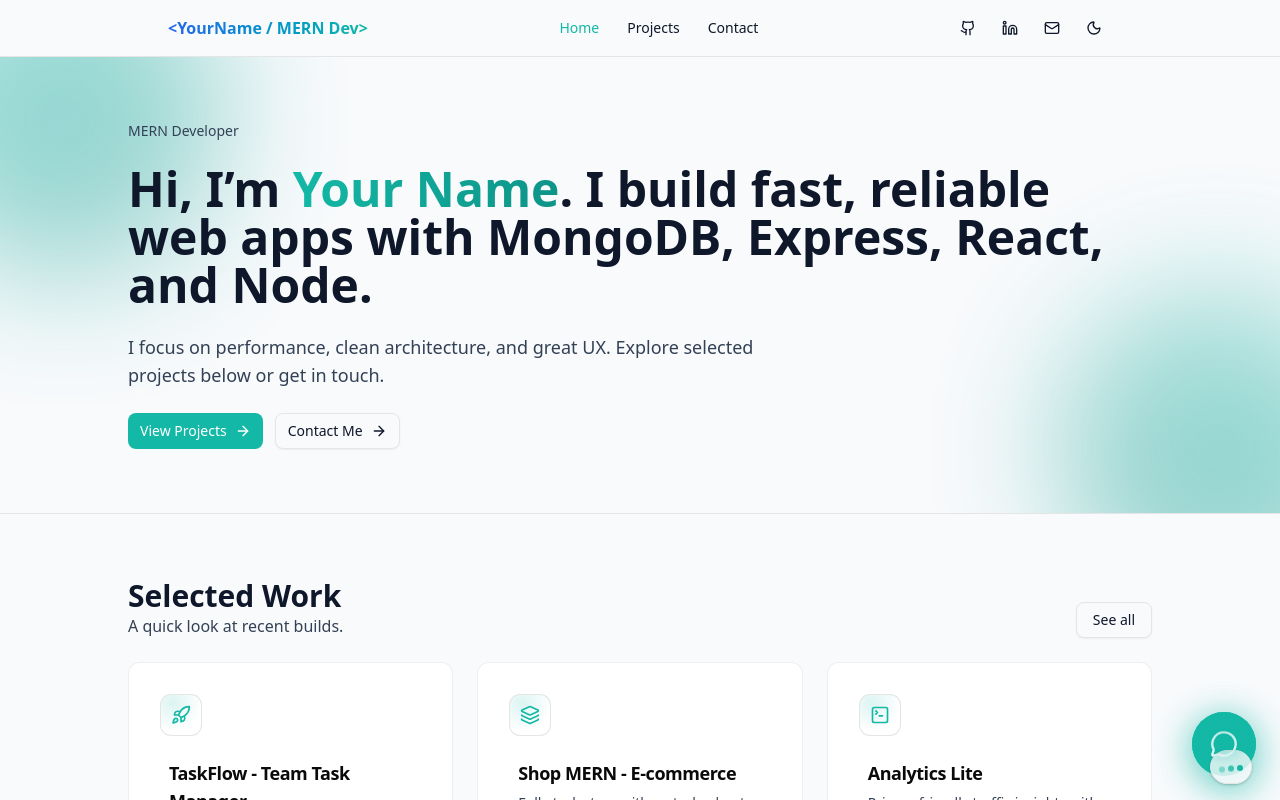
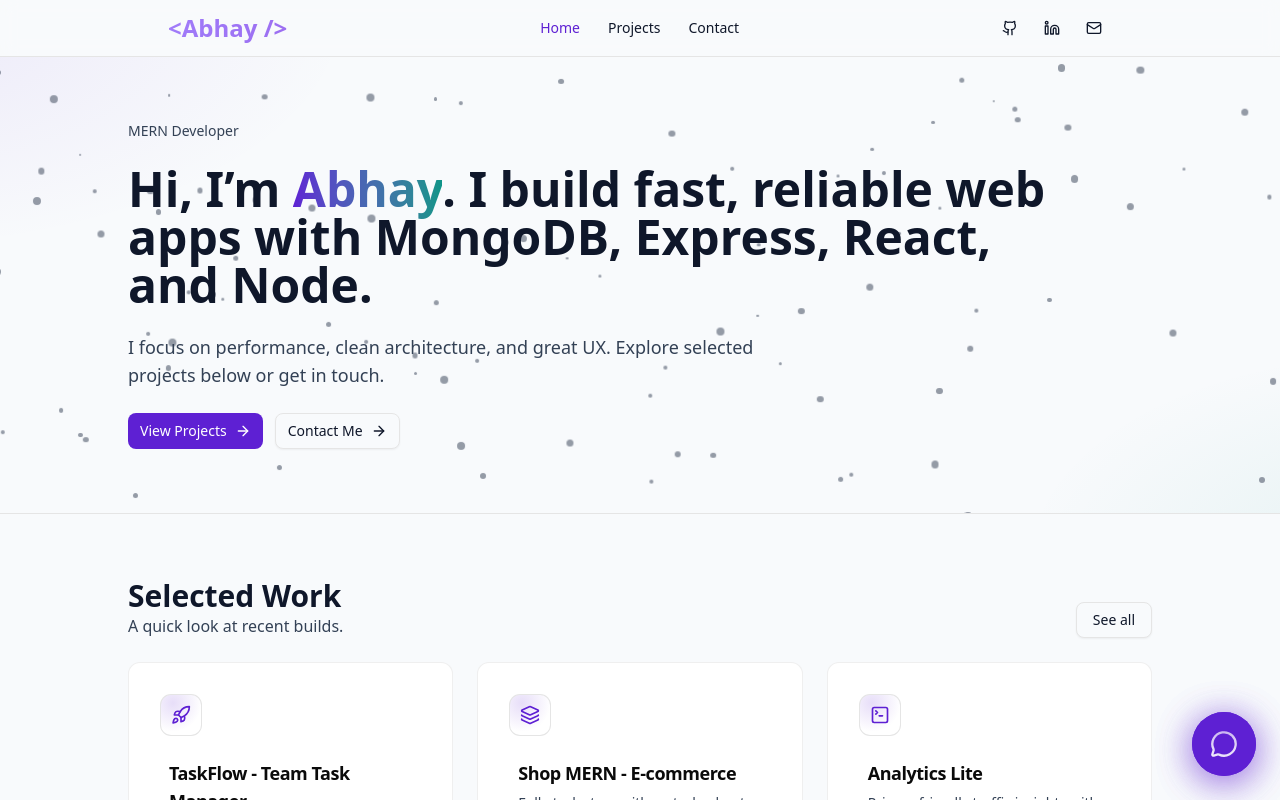
Before and after one commit to abhay-pansuriya-7/Abhay, a Next.js app: page / in a window 1280 px wide. Shown: the top 800 px of the page. Built offline with nearby package versions, Linux system fonts and the light colour scheme.

Commit message:
Made UI changes

```diff
--- a/app/globals.css
+++ b/app/globals.css
@@ -4,18 +4,23 @@
 @custom-variant dark (&:is(.dark *));
 
 :root {
-  --background: #f8fafc; /* light */
+  --background: #f8fafc;
+  /* light */
   --foreground: #0f172a;
 
   /* primary + accent follow the global tokens for consistency */
-  --primary: #14b8a6; /* teal-500 */
+  --primary: #5e20d3;
+  /* teal-500 */
   --primary-foreground: #ffffff;
-  --accent: #0d9488; /* teal-600 (slightly darker) */
+  --accent: #0d9488;
+  /* teal-600 (slightly darker) */
   --accent-foreground: #0f172a;
 
   /* keep readable body/caption in light mode */
-  --muted: #64748b; /* slate-500 */
-  --muted-foreground: #334155; /* slate-700 */
+  --muted: #64748b;
+  /* slate-500 */
+  --muted-foreground: #334155;
+  /* slate-700 */
 
   /* focus ring follows primary */
   --ring: var(--primary);
@@ -46,17 +51,23 @@
 }
 
 .dark {
-  --background: #111113; /* charcoal black */
-  --foreground: #f5f5f5; /* soft white */
-  --primary: #14b8a6; /* elegant violet */
+  --background: #111113;
+  /* charcoal black */
+  --foreground: #f5f5f5;
+  /* soft white */
+  --primary: #9e6dfa;
+  /* elegant violet */
   --primary-foreground: #ffffff;
-  --accent: #0d9488; /* subtle green highlight */
-  --accent-foreground: #111113;
-  --muted: #27272a; /* balanced gray */
+  --accent: #7535ebbe;
+  /* subtle green highlight */
+  --accent-foreground: #f5f5f5;
+  --muted: #27272a;
+  /* balanced gray */
   --muted-foreground: #e4e4e7;
 
   /* card surface slightly lighter than background for clear elevation */
-  --card: #18181b; /* slightly lighter than background */
+  --card: #18181b;
+  /* slightly lighter than background */
   --card-foreground: #f5f5f5;
   --popover: #18181b;
   --popover-foreground: #f5f5f5;
@@ -133,6 +144,7 @@
   * {
     @apply border-border outline-ring/50;
   }
+
   body {
     @apply bg-background text-foreground;
   }
@@ -155,10 +167,10 @@
   transition: box-shadow .3s ease, transform .25s ease, border-color .3s ease, background .3s ease;
   box-shadow: 0 1px 0 0 color-mix(in oklab, var(--border), transparent 60%);
 }
+
 .card-elevate:hover {
   transform: translateY(-2px);
-  box-shadow: 0 6px 22px -8px color-mix(in oklab, var(--color-primary), transparent 70%), 0 1px 0 0
-    color-mix(in oklab, var(--border), transparent 60%);
+  box-shadow: 0 6px 22px -8px color-mix(in oklab, var(--color-primary), transparent 70%), 0 1px 0 0 color-mix(in oklab, var(--border), transparent 60%);
   border-color: color-mix(in oklab, var(--color-primary), var(--border) 70%);
   background: color-mix(in oklab, var(--card), var(--color-primary) 2.5%);
 }
@@ -169,11 +181,13 @@
     opacity: 0;
     transform: translateY(6px);
   }
+
   to {
     opacity: 1;
     transform: translateY(0);
   }
 }
+
 .animate-fade-in-up {
   animation: fade-in-up .55s ease both;
 }
@@ -191,7 +205,9 @@ html.theme-transition * {
   transition-duration: 300ms;
   transition-timing-function: cubic-bezier(0.22, 0.61, 0.36, 1);
 }
+
 @media (prefers-reduced-motion: reduce) {
+
   html.theme-transition,
   html.theme-transition * {
     transition: none !important;
@@ -200,47 +216,49 @@ html.theme-transition * {
 
 /* Elegant light-mode gradient surface utility */
 html:not(.dark) .light-surface {
-  background-image: radial-gradient(
-      800px 400px at -10% -10%,
+  background-image: radial-gradient(800px 400px at -10% -10%,
       color-mix(in oklab, var(--color-primary), transparent 92%),
-      transparent 60%
-    ),
-    radial-gradient(
-      700px 380px at 110% 110%,
+      transparent 60%),
+    radial-gradient(700px 380px at 110% 110%,
       color-mix(in oklab, var(--color-accent), transparent 92%),
-      transparent 55%
-    );
+      transparent 55%);
   background-blend-mode: normal;
 }
 
 /* Typing dots animation for chat teaser */
 @keyframes typing-dot {
+
   0%,
   80%,
   100% {
     opacity: 0.25;
     transform: translateY(0);
   }
+
   40% {
     opacity: 1;
     transform: translateY(-2px);
   }
 }
+
 .typing-dots {
   display: inline-flex;
   align-items: center;
   gap: 3px;
 }
+
 .typing-dots .dot {
   width: 6px;
   height: 6px;
   border-radius: 9999px;
-  background: var(--color-primary);
+  background: var(--foreground);
   animation: typing-dot 1.2s infinite ease-in-out;
 }
+
 .typing-dots .dot:nth-child(2) {
   animation-delay: .15s;
 }
+
 .typing-dots .dot:nth-child(3) {
   animation-delay: .3s;
 }
@@ -250,13 +268,16 @@ html:not(.dark) .light-surface {
   0% {
     box-shadow: 0 0 0 0 color-mix(in oklab, var(--color-primary), transparent 70%);
   }
+
   70% {
     box-shadow: 0 0 0 14px transparent;
   }
+
   100% {
     box-shadow: 0 0 0 0 transparent;
   }
 }
+
 .chat-glow {
   filter: drop-shadow(0 6px 18px color-mix(in oklab, var(--color-primary), transparent 60%));
   animation: chat-glow-pulse 2.4s ease-out infinite;
@@ -268,19 +289,83 @@ html:not(.dark) .light-surface {
     opacity: 0;
     transform: translateY(8px) scale(0.98);
   }
+
   100% {
     opacity: 1;
     transform: translateY(0) scale(1);
   }
 }
+
 .animate-pop-in {
   animation: pop-in .25s cubic-bezier(0.22, 0.61, 0.36, 1) both;
 }
 
 @media (prefers-reduced-motion: reduce) {
+
   .chat-glow,
   .animate-pop-in,
   .typing-dots .dot {
     animation: none !important;
   }
 }
+
+
+@-webkit-keyframes animatetop {
+  from {
+    top: -300px;
+    opacity: 0;
+  }
+
+  to {
+    top: 0;
+    opacity: 1;
+  }
+}
+
+@keyframes animatetop {
+  from {
+    top: -300px;
+    opacity: 0;
+  }
+
+  to {
+    top: 0;
+    opacity: 1;
+  }
+}
+
+@-webkit-keyframes zoomIn {
+  0% {
+    opacity: 0;
+    -webkit-transform: scale3d(0.3, 0.3, 0.3);
+    transform: scale3d(0.3, 0.3, 0.3);
+  }
+
+  50% {
+    opacity: 1;
+  }
+}
+
+@keyframes zoomIn {
+  0% {
+    opacity: 0;
+    -webkit-transform: scale3d(0.3, 0.3, 0.3);
+    transform: scale3d(0.3, 0.3, 0.3);
+  }
+
+  50% {
+    opacity: 1;
+  }
+}
+
+@keyframes float {
+  0% {
+    transform: translate(0, 0);
+  }
+  50% {
+    transform: translate(10px, -10px);
+  }
+  100% {
+    transform: translate(-10px, 10px);
+  }
+}
--- a/app/page.tsx
+++ b/app/page.tsx
@@ -1,3 +1,4 @@
+"use client"
 import Link from "next/link"
 import { Button } from "@/components/ui/button"
 import { ProjectsPreview } from "@/components/projects-preview"
@@ -5,6 +6,11 @@ import { SiteHeader } from "@/components/site-header"
 import { SiteFooter } from "@/components/site-footer"
 import { Chatbot } from "@/components/chatbot"
 import { ArrowRight } from "lucide-react"
+import dynamic from 'next/dynamic';
+
+const FloatingDotsBackground = dynamic(() => import('@/components/ui/canvasBG'), {
+  ssr: false,
+});
 
 export default function HomePage() {
   return (
@@ -12,17 +18,14 @@ export default function HomePage() {
       <SiteHeader />
       <section className="relative px-6 md:px-8 lg:px-10 py-12 md:py-16 border-b overflow-hidden light-surface">
         {/* gradient aura */}
-        <div aria-hidden className="pointer-events-none absolute inset-0 -z-10 opacity-40 dark:opacity-30">
-          <div className="absolute -top-24 -left-24 h-80 w-80 rounded-full blur-3xl bg-gradient-to-br from-[var(--color-primary)] to-[var(--color-accent)]" />
-          <div className="absolute -bottom-24 -right-24 h-80 w-80 rounded-full blur-3xl bg-gradient-to-tr from-[var(--color-accent)] to-[var(--color-primary)]" />
-        </div>
+        <FloatingDotsBackground />
 
         <div className="max-w-5xl mx-auto flex flex-col gap-6">
           <p className="text-sm text-muted-foreground animate-fade-in-up [animation-delay:40ms]">MERN Developer</p>
           <h1 className="text-3xl md:text-5xl font-semibold text-pretty animate-fade-in-up [animation-delay:80ms]">
             Hi, I’m{" "}
             <span className="bg-gradient-to-r from-[var(--color-primary)] to-[var(--color-accent)] bg-clip-text text-transparent">
-              Your Name
+              Abhay
             </span>
             . I build fast, reliable web apps with MongoDB, Express, React, and Node.
           </h1>
--- a/app/projects/[slug]/page.tsx
+++ b/app/projects/[slug]/page.tsx
@@ -6,14 +6,15 @@ import { SiteFooter } from "@/components/site-footer"
 import { projects } from "@/data/projects"
 import { Button } from "@/components/ui/button"
 
-type Props = { params: { slug: string } }
+type Props = { params: Promise<{ slug: string }> }
 
 export function generateStaticParams() {
   return projects.map((p) => ({ slug: p.slug }))
 }
 
-export function generateMetadata({ params }: Props) {
-  const p = projects.find((x) => x.slug === params.slug)
+export async function generateMetadata({ params }: Props) {
+  const { slug } = await params
+  const p = projects.find((x) => x.slug === slug)
   if (!p) return {}
   return {
     title: `${p.title} — Projects`,
@@ -21,8 +22,9 @@ export function generateMetadata({ params }: Props) {
   }
 }
 
-export default function ProjectDetailPage({ params }: Props) {
-  const project = projects.find((p) => p.slug === params.slug)
+export default async function ProjectDetailPage({ params }: Props) {
+  const { slug } = await params
+  const project = projects.find((p) => p.slug === slug)
   if (!project) return notFound()
 
   return (
--- a/components/chatbot.tsx
+++ b/components/chatbot.tsx
@@ -4,6 +4,7 @@ import { useEffect, useRef, useState } from "react"
 import { Button } from "@/components/ui/button"
 import { cn } from "@/lib/utils"
 import { MessageCircle, X } from "lucide-react"
+import { motion, AnimatePresence } from "framer-motion"
 
 type Message = { role: "user" | "assistant"; content: string }
 
@@ -42,6 +43,16 @@ export function Chatbot() {
   ])
   const [input, setInput] = useState("")
   const listRef = useRef<HTMLDivElement>(null)
+  const [showDots, setShowDots] = useState(false)
+
+  useEffect(() => {
+    if (!open) {
+      const interval = setInterval(() => {
+        setShowDots((prev) => !prev)
+      }, 2500) // Change every 2.5s
+      return () => clearInterval(interval)
+    }
+  }, [open])
 
   useEffect(() => {
     listRef.current?.scrollTo({ top: listRef.current.scrollHeight, behavior: "smooth" })
@@ -111,23 +122,45 @@ export function Chatbot() {
             !open && "chat-glow", // glow only when closed
           )}
         >
-          {open ? (
-            <X className="h-5 w-5" aria-hidden="true" />
-          ) : (
-            <>
-              <MessageCircle className="h-7 w-7" aria-hidden="true" />
-              <span
-                className="absolute -bottom-2 right-1 rounded-full bg-background/80 px-2 py-1 shadow-sm border"
-                aria-hidden="true"
+          <AnimatePresence mode="wait" initial={false}>
+            {open ? (
+              <motion.div
+                key="x"
+                initial={{ opacity: 0, scale: 0.8 }}
+                animate={{ opacity: 1, scale: 1 }}
+                exit={{ opacity: 0, scale: 0.8 }}
+                transition={{ duration: 0.2 }}
+              >
+                <X className="h-5 w-5" aria-hidden="true" />
+              </motion.div>
+            ) : showDots ? (
+              <motion.div
+                key="dots"
+                initial={{ opacity: 0, scale: 0.6 }}
+                animate={{ opacity: 1, scale: 1 }}
+                exit={{ opacity: 0, scale: 0.6 }}
+                transition={{ duration: 0.3 }}
               >
                 <span className="typing-dots">
                   <span className="dot"></span>
                   <span className="dot"></span>
                   <span className="dot"></span>
                 </span>
-              </span>
-            </>
-          )}
+              </motion.div>
+            ) : (
+              <motion.div
+                key="icon"
+                initial={{ opacity: 0, rotate: -20, scale: 0.8 }}
+                animate={{ opacity: 1, rotate: 0, scale: 1 }}
+                exit={{ opacity: 0, rotate: 20, scale: 0.8 }}
+                transition={{ duration: 0.3 }}
+              >
+                <MessageCircle className="h-7 w-7" aria-hidden="true" />
+              </motion.div>
+            )}
+          </AnimatePresence>
+
+
           <span
             className="pointer-events-none absolute inset-0 rounded-full"
             aria-hidden="true"
--- a/components/contact-panel.tsx
+++ b/components/contact-panel.tsx
@@ -8,7 +8,7 @@ export function ContactPanel() {
   const email = "you@example.com"
   const subject = "Project inquiry from your portfolio"
   const body =
-    "Hi Your Name,%0D%0A%0D%0AI'd like to discuss a project. Here are a few details:%0D%0A- Scope:%0D%0A- Timeline:%0D%0A- Budget:%0D%0A%0D%0AThanks!"
+    "Hi Abhay ,%0D%0A%0D%0AI'd like to discuss a project. Here are a few details:%0D%0A- Scope:%0D%0A- Timeline:%0D%0A- Budget:%0D%0A%0D%0AThanks!"
   const mailtoHref = useMemo(() => `mailto:${email}?subject=${encodeURIComponent(subject)}&body=${body}`, [email])
 
   return (
--- a/components/site-footer.tsx
+++ b/components/site-footer.tsx
@@ -2,8 +2,8 @@ export function SiteFooter() {
   return (
     <footer className="border-t">
       <div className="max-w-5xl mx-auto px-6 md:px-8 lg:px-10 h-16 flex items-center justify-between text-sm">
-        <p className="text-muted-foreground">© {new Date().getFullYear()} Your Name</p>
-        <p className="text-muted-foreground">Built with Next.js & Tailwind</p>
+        <p className="text-muted-foreground">© {new Date().getFullYear()} Abhay</p>
+        <p className="text-muted-foreground">Made with ❤️ by Abhay</p>
       </div>
     </footer>
   )
--- a/components/site-header.tsx
+++ b/components/site-header.tsx
@@ -4,7 +4,6 @@ import Link from "next/link"
 import { usePathname } from "next/navigation"
 import { cn } from "@/lib/utils"
 import { Github, Linkedin, Mail } from "lucide-react"
-import { ThemeToggle } from "./theme-toggle"
 
 const nav = [
   { href: "/", label: "Home" },
@@ -19,8 +18,8 @@ export function SiteHeader() {
       <div className="max-w-5xl mx-auto px-6 md:px-8 lg:px-10 h-14 flex items-center justify-between">
         {/* Subtle gradient brand for a premium feel */}
         <Link href="/" className="font-semibold">
-          <span className="bg-gradient-to-r from-[#2563eb] to-[#14b8a6] bg-clip-text text-transparent">
-            {"<"}YourName / MERN Dev{">"}
+          <span className="bg-gradient-to-r from-[#824ff8be] to-[#9c6ef1] bg-clip-text text-transparent text-2xl">
+            {"<"}Abhay /{">"}
           </span>
         </Link>
 
@@ -67,7 +66,7 @@ export function SiteHeader() {
           >
             <Mail className="h-4 w-4" />
           </Link>
-          <ThemeToggle />
+          {/* <ThemeToggle /> */}
         </div>
       </div>
     </header>
--- /dev/null
+++ b/components/ui/canvasBG.tsx
@@ -0,0 +1,80 @@
+"use client";
+import React, { useEffect, useState } from "react";
+import clsx from "clsx";
+
+interface Dot {
+    id: number;
+    x: number;
+    y: number;
+    size: number;
+    duration: number;
+}
+
+const generateDots = (count: number): Dot[] => {
+    return Array.from({ length: count }, (_, i) => ({
+        id: i,
+        x: Math.random() * 100,
+        y: Math.random() * 100,
+        size: Math.random() * 6 + 2,
+        duration: Math.random() * 4 + 4, // 4s to 8s duration
+    }));
+};
+
+const FloatingDotsBackground: React.FC = () => {
+    const [dots, setDots] = useState<Dot[]>([]);
+    const [mounted, setMounted] = useState(false);
+
+    useEffect(() => {
+        setMounted(true);
+        setDots(generateDots(100));
+    }, []);
+
+    // Don't render anything on the server to avoid hydration mismatch
+    if (!mounted) {
+        return <div className="inset-0 overflow-hidden bg-background -z-10" />;
+    }
+
+    return (
+        <div className="inset-0 overflow-hidden bg-background -z-10">
+            {dots.map((dot) => (
+                <div
+                    key={dot.id}
+                    className={clsx("absolute rounded-full bg-gray-500 opacity-70 transition-all duration-300")}
+                    style={{
+                        width: `${dot.size}px`,
+                        height: `${dot.size}px`,
+                        top: `${dot.y}%`,
+                        left: `${dot.x}%`,
+                        animation: `float ${dot.duration}s ease-in-out infinite alternate`,
+                    }}
+                    onMouseEnter={(e) => {
+                        e.currentTarget.style.animationPlayState = "paused";
+                        e.currentTarget.style.backgroundColor = "#9e6dfa";
+                        e.currentTarget.style.opacity = "1";
+                    }}
+                    onMouseLeave={(e) => {
+                        e.currentTarget.style.animationPlayState = "running";
+                        e.currentTarget.style.backgroundColor = "#6b7280"; // Tailwind gray-500
+                        e.currentTarget.style.opacity = "0.7";
+                    }}
+                />
+            ))}
+
+            <style jsx global>{`
+                @keyframes float {
+                    0% {
+                        transform: translate(0, 0);
+                    }
+                    50% {
+                        transform: translate(20px, -20px);
+                    }
+                    100% {
+                        transform: translate(-20px, 20px);
+                    }
+                }
+            `}</style>
+        </div>
+    );
+};
+
+export default FloatingDotsBackground;
--- a/package.json
+++ b/package.json
@@ -13,6 +13,7 @@
     "@vercel/analytics": "^1.5.0",
     "class-variance-authority": "^0.7.1",
     "clsx": "^2.1.1",
+    "framer-motion": "^12.23.12",
     "geist": "^1.4.2",
     "lucide-react": "^0.542.0",
     "next": "15.2.4",
```
Also changed, not shown: app/layout.tsx (+4 -3 lines).
